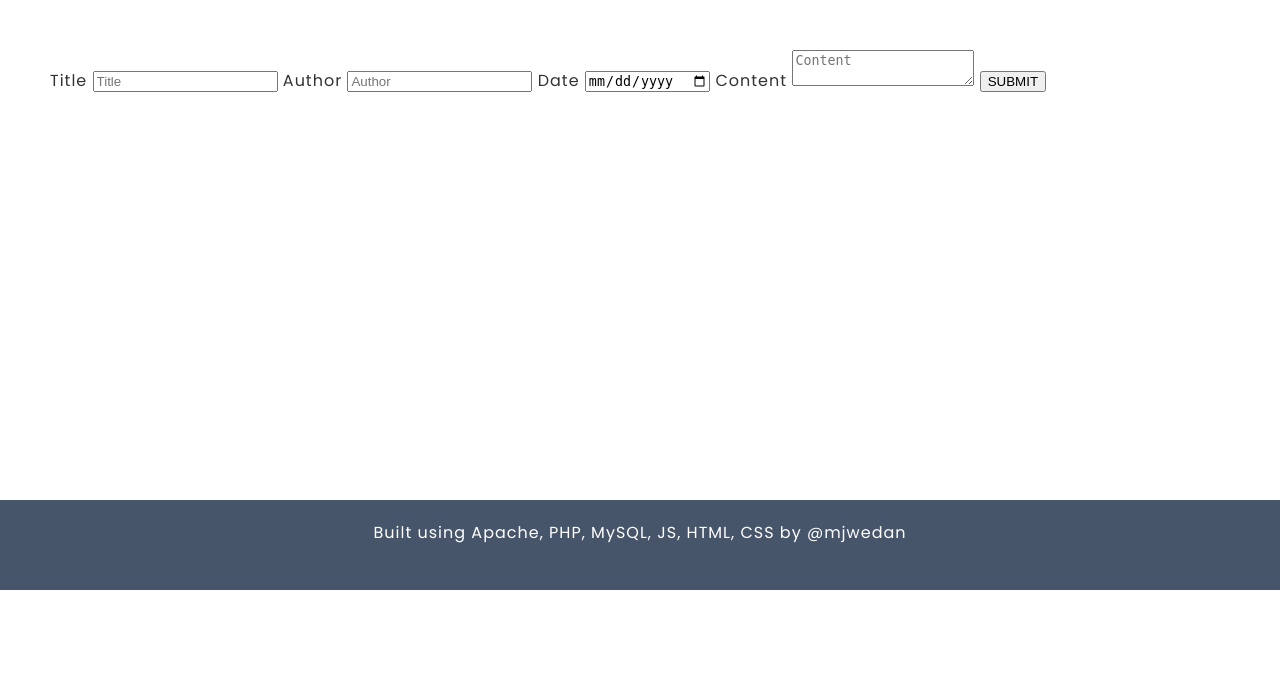
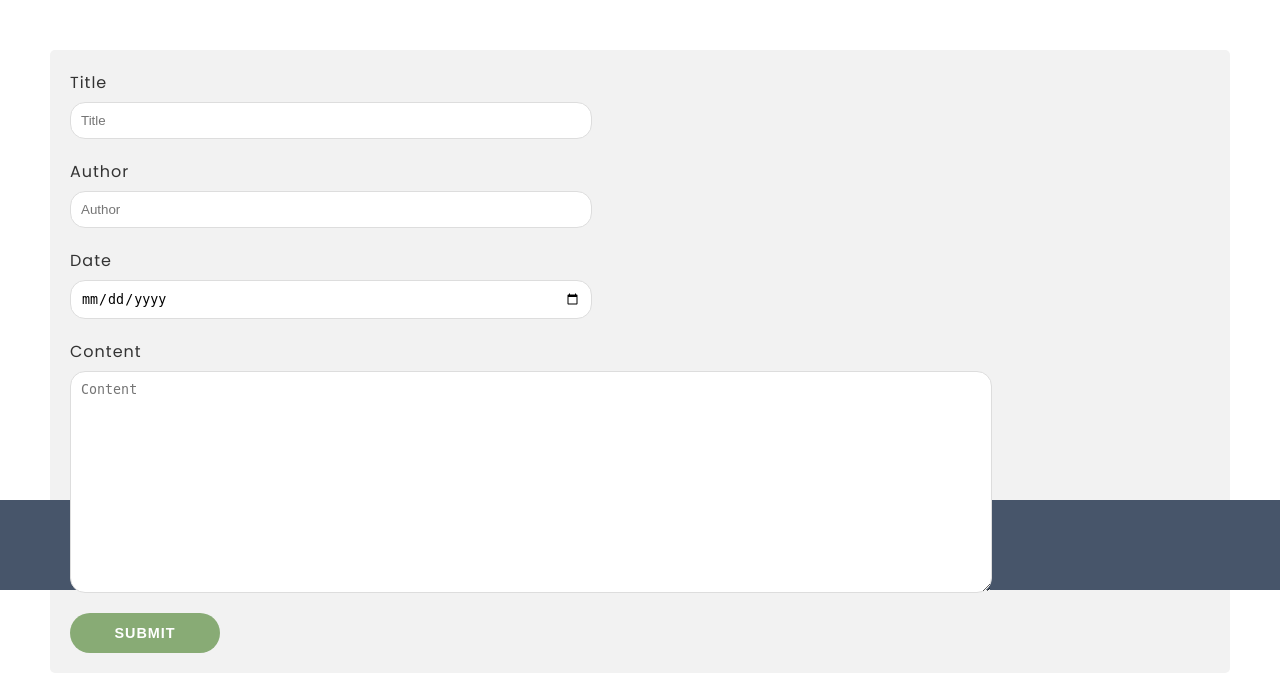
Before and after one commit to mjwedan/blog-cms, a PHP site: page /post-submission.php in a window 1280 px wide. Shown: the part 210-883 px from the top of the page. Before the commit the page ends 800 px from the top, so only its background shows below. Run offline with PHP 8.4, Linux system fonts and the light colour scheme.

Commit message:
attempt to update form styling

```diff
--- a/styles.css
+++ b/styles.css
@@ -142,6 +142,50 @@ main{
     box-sizing: border-box;
 }
 
+.post-submissions-form{
+  display: flex;
+  flex-direction: column;
+  align-items: flex-start;
+  justify-content: center;
+}
+
+.post-submissions-form input[type=text],
+.post-submissions-form input[type=date],
+.post-submissions-form textarea{
+  border: 1px solid #dddddd;
+  border-radius: 15px;
+  padding: 10px;
+  margin-top: 7px;
+  margin-bottom: 20px;
+  width: 90%;
+  max-width: 500px;
+}
+
+.post-submissions-form textarea{
+  max-width: 900px;
+  min-height: 200px;
+}
+
+.post-submissions-form button{
+  height: 40px;
+  width: 150px;
+  background-color: #88AB75;
+  font-size: .9em;
+  font-weight: 700;
+  text-decoration: none;
+  letter-spacing: 1px;
+  color: #fff;
+  border: none;
+  border-radius: 30px;
+  box-shadow: none;
+}
+
+div{
+border-radius: 5px;
+background-color: #f2f2f2;
+padding: 20px;
+}
+
 footer{
     height: 50px;
     padding: 20px;
```
